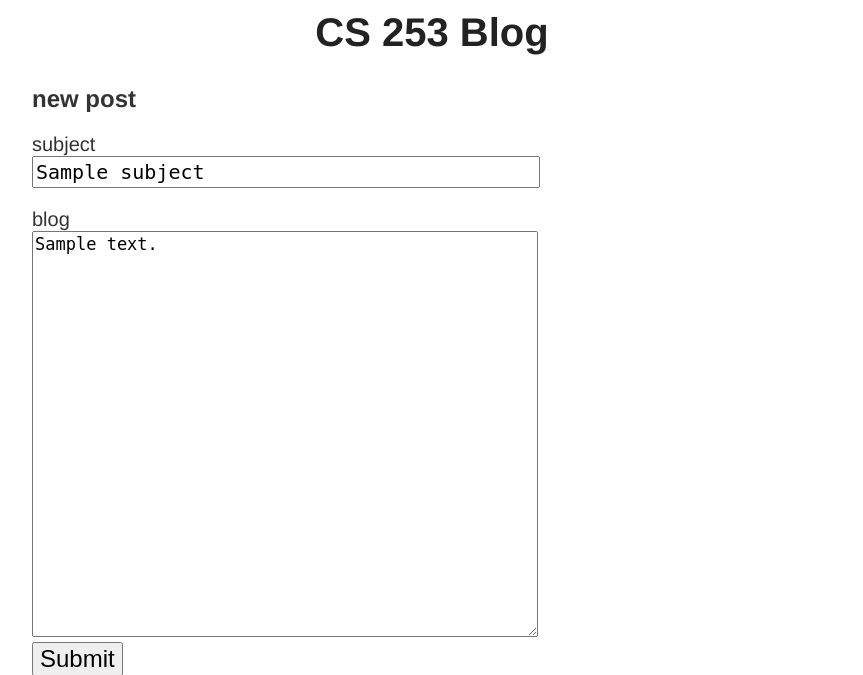
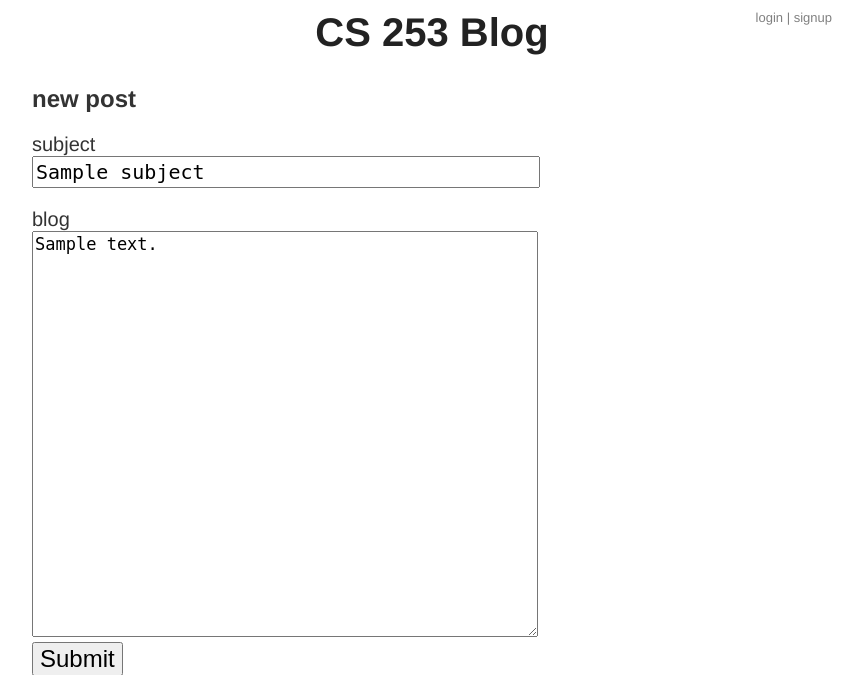
Before and after one commit to kafkahw/The-Land-of-WEI, a Python web app: template templates/newpost.html in a window 1280 px wide. Shown: the top 675 px of the page, without its empty margins (208-1071 px from the left). Run offline with Jinja, Linux system fonts and the light colour scheme; the template is opened without the code that fills it: most values are stand-ins (such as "Sample title", 1, 10 or a date in 2020).

Commit message:
adding a new block into base html template for displaying login section

```diff
--- a/static/main.css
+++ b/static/main.css
@@ -7,6 +7,27 @@ body {
     margin: 0 auto;
     padding: 10px;
     color: #333;
+}
+
+.login-area {
+    font-size: 13px;
+    color: gray;
+    position: absolute;
+    top: 10px;
+    right: 10px;
+}
+
+.login-link {
+    color: gray;
+    text-decoration: none;
+}
+
+.login-link:visited {
+    color: gray;
+}
+
+.login-link:hover {
+    text-decoration: underline;
 }
 
 h2 {
--- a/templates/base.html
+++ b/templates/base.html
@@ -11,6 +11,14 @@
     CS 253 Blog
   </a>
 
+  <div class="login-area">
+  {% block login %}
+  	<a class="login-link" href="/blog/login">login</a>
+  	|
+  	<a class="login-link" href="/blog/signup">signup</a>
+  {% endblock %}
+  </div>
+
   <div id="content">
   {% block content %}
   {% endblock %}
```
